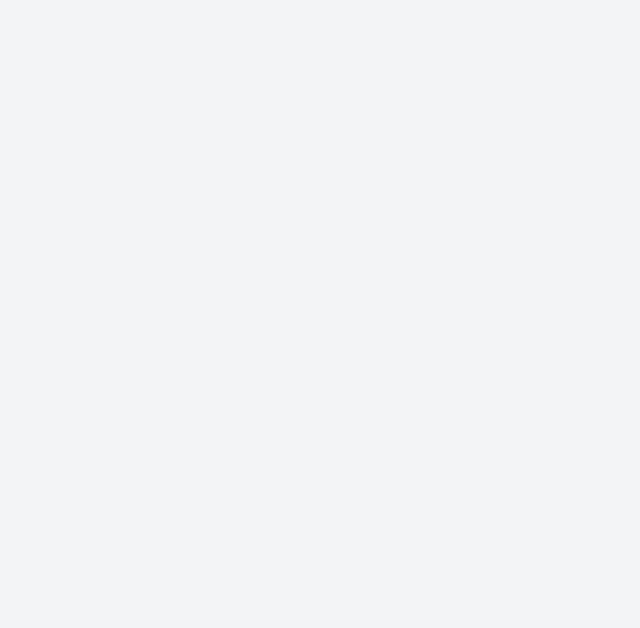
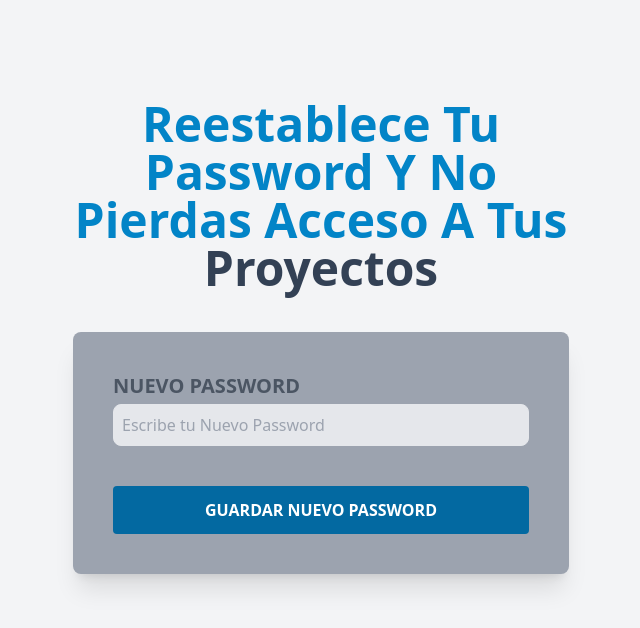
Before and after one commit to Jair-vet/UpTask_MERN_frontend, a React (Vite) app: page /olvide-password/1 in a window 1280 px wide. Before the commit this address had no page. Shown: the top 628 px of the page, without its empty margins (319-959 px from the left). Built offline with nearby package versions, Linux system fonts and the light colour scheme.

Commit message:
Creamos la Pagina para Cambiar Password

```diff
--- a/src/App.jsx
+++ b/src/App.jsx
@@ -18,7 +18,7 @@ function App() {
           <Route index element={<Login />} />
           <Route path='registrar' element={<Registrar />} />
           <Route path='olvide-password' element={<OlvidePassword />} />
-          <Route path='nuevo-password/:token' element={<NuevoPassword />} />
+          <Route path='olvide-password/:token' element={<NuevoPassword />} />
           <Route path='confirmar/:id' element={<ConfirmarCuenta />} />
 
         </Route>
--- a/src/paginas/NuevoPassword.jsx
+++ b/src/paginas/NuevoPassword.jsx
@@ -1,6 +1,35 @@
 
 export const NuevoPassword = () => {
   return (
-    <div>NuevoPassword</div>
+    <>
+      <h1 className="text-center text-sky-600 font-black text-5xl capitalize">Reestablece tu password y no pierdas acceso a Tus
+        <span className='text-slate-700'> Proyectos</span>
+      </h1>
+
+      <form className='my-10  bg-gray-400 shadow-xl rounded-lg px-10 py-5'>
+
+        {/* Password */}
+        <div className='mt-5'>
+          <label
+            className='uppercase text-gray-600 block text-xl font-bold'
+            htmlFor='password'
+          >Nuevo Password</label>
+          <input
+            id='password'
+            type='password'
+            placeholder='Escribe tu Nuevo Password'
+            className='w-full mt-1 p-2 border rounded-lg bg-gray-200'
+          />
+        </div>
+
+        <input
+          type='submit'
+          value='Guardar Nuevo Password'
+          className='bg-sky-700 w-full mt-10 py-3 text-white uppercase font-bold rounded
+            hover:cursor-pointer hover:bg-sky-900 transition-colors mb-5'
+        />
+      </form>
+
+    </>
   )
 }
```
